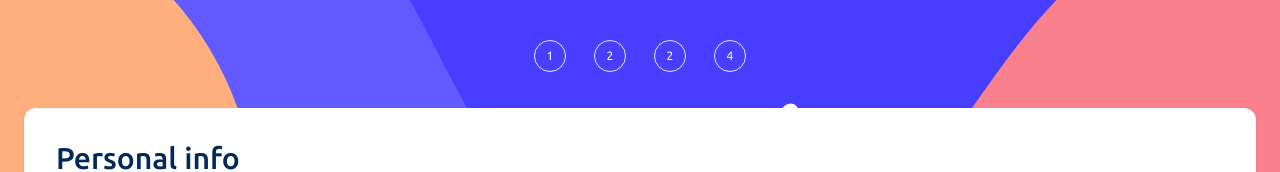
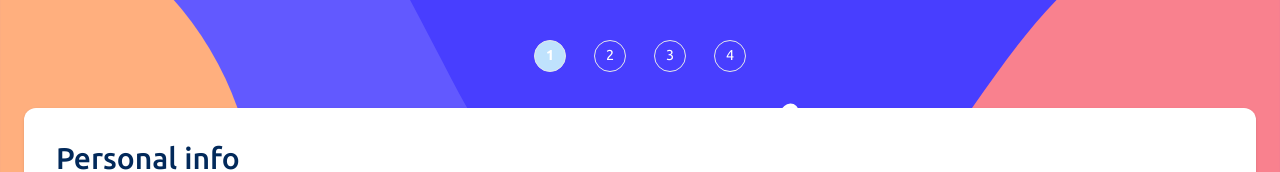
Before and after one commit to marreropd/multi-step-form-main, a React (Vite) app: page / in a window 1280 px wide. Shown: the top 172 px of the page. Built offline with nearby package versions, Linux system fonts and the light colour scheme.

Commit message:
add change between steps logic

```diff
--- a/src/components/MultiStepForm.jsx
+++ b/src/components/MultiStepForm.jsx
@@ -1,41 +1,39 @@
+import { useState } from "react";
 import FirstStepForm from "./FirstStepForm";
+import HeaderSteps from "./HeaderSteps";
+import SecondStepForm from "./SecondStepForm";
 import "./MultiStepForm.css";
 
 const MultiStepForm = () => {
+  const [selected, setSelected] = useState(1);
+
   return (
     <section className="flex h-screen flex-col font-main-font">
       <div className="h-[10.75rem] w-[100%] bg-[url('/assets/images/bg-sidebar-mobile.svg')] bg-cover bg-center bg-no-repeat py-10">
-        <header>
-          <ul className="relative flex list-none items-center  justify-center gap-7">
-            <li>
-              <div className="flex h-[2rem] w-[2rem] items-center justify-center rounded-full border text-center text-xs text-white hover:bg-sky-700">
-                1
-              </div>
-            </li>
-            <li>
-              <div className="flex h-[2rem] w-[2rem] items-center justify-center rounded-full border text-center text-xs text-white">
-                2
-              </div>
-            </li>
-            <li>
-              <div className="flex h-[2rem] w-[2rem] items-center justify-center rounded-full border text-center text-xs text-white">
-                2
-              </div>
-            </li>
-            <li>
-              <div className="flex h-[2rem] w-[2rem] items-center justify-center rounded-full border text-center text-xs text-white">
-                4
-              </div>
-            </li>
-          </ul>
-        </header>
-        <FirstStepForm />
+        <HeaderSteps selected={selected} setSelected={setSelected} />
+        {selected === 1 && <FirstStepForm />}
+        {selected === 2 && <SecondStepForm />}
+        {selected === 3 && <FirstStepForm />}
+        {selected === 4 && <FirstStepForm />}
       </div>
-      <footer className="fixed bottom-0 flex h-[5rem] w-full items-center justify-end bg-white px-7 align-middle">
+      <footer className="fixed bottom-0 flex h-[5rem] w-full items-center justify-between bg-white px-7">
+        {selected !== 1 ? (
+          <span
+            className="text-cool-gray"
+            onClick={() => setSelected(selected !== 1 ? selected - 1 : 1)}
+          >
+            Go Back
+          </span>
+        ) : (
+          <>
+            <span></span>
+          </>
+        )}
         <label
-          for="submit-form-step-1"
-          tabindex="0"
-          className="rounded bg-marine-blue px-4 py-[.6rem] text-white"
+          onClick={() => setSelected(selected !== 4 ? selected + 1 : 4)}
+          htmlFor="submit-form-step-1"
+          tabIndex="0"
+          className="justify-self-end rounded bg-marine-blue px-4 py-[.6rem] text-white "
         >
           Next Step
         </label>
```
